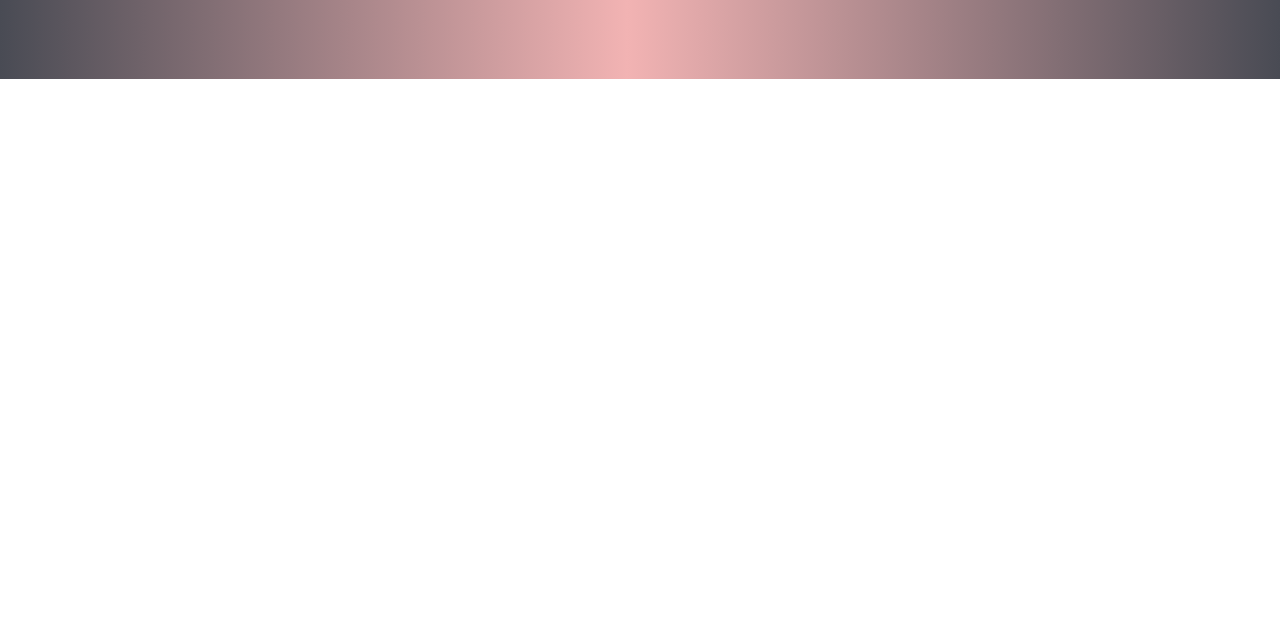
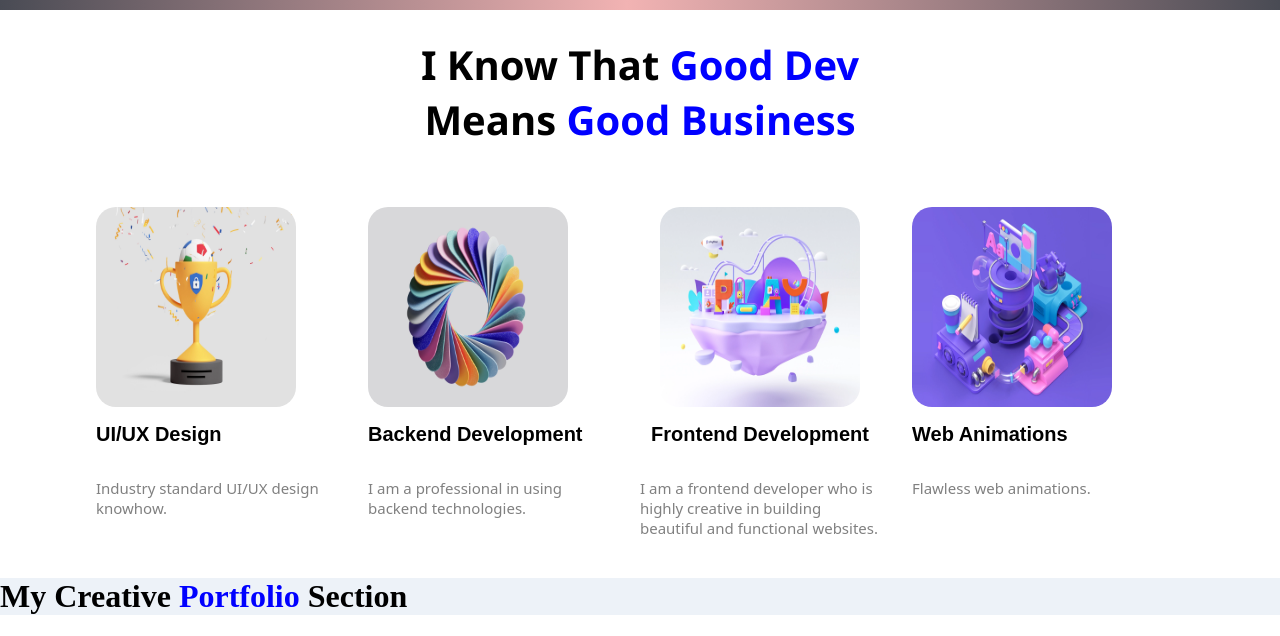
Before and after one commit to EmmyCodes1106/EmmyCodes-Portfolio, a plain HTML site: page index.html in a window 1280 px wide. Shown: the part 721-1357 px from the top of the page. Before the commit the page ends 800 px from the top, so only its background shows below. Drawn offline with Linux system fonts and the light colour scheme.

Commit message:
about page

```diff
--- a/index.html
+++ b/index.html
@@ -26,14 +26,14 @@
       <div class="links">
         <ul type="none">
           <li><a href="#">HOME</a></li>
-          <li><a href="#">ABOUT</a></li>
+          <li><a href="#about">ABOUT</a></li>
+          <li><a href="#work">WORK</a></li>
           <li><a href="#">SKILL</a></li>
-          <li><a href="#">WORK</a></li>
           <li><a href="#">CONTACT</a></li>
         </ul>
       </div>
     </nav>
-    <div class="page">
+    <div class="home">
       <div class="picture">
         <div class="text">
           <h1>👋 Hello I am EmmyCodes</h1>
@@ -83,5 +83,66 @@
         />
       </div>
     </div>
+    <div
+      class="about"
+      id="about"
+    >
+      <div class="text">
+        <h1>
+          I Know That
+          <span>Good Dev</span>
+          <br />Means <span>Good Business</span>
+        </h1>
+      </div>
+      <div class="frame">
+        <div class="ui_ux">
+          <img
+            width="200px"
+            height="200px"
+            src="./Assets/ui.png"
+            alt="ui_ux"
+          />
+          <h2>UI/UX Design</h2>
+          <p>Industry standard UI/UX design knowhow.</p>
+        </div>
+        <div class="backend">
+          <img
+            width="200px"
+            height="200px"
+            src="./Assets/backend.png"
+            alt="backend"
+          />
+          <h2>Backend Development</h2>
+          <p>I am a professional in using backend technologies.</p>
+        </div>
+        <div class="frontend">
+          <img
+            src="./Assets/frontend.png"
+            alt="frontend"
+          />
+          <h2>Frontend Development</h2>
+          <p>
+            I am a frontend developer who is highly creative in building
+            beautiful and functional websites.
+          </p>
+        </div>
+        <div class="web">
+          <img
+            width="200px"
+            height="200px"
+            src="./Assets/web.png"
+            alt="web-animation"
+          />
+          <h2>Web Animations</h2>
+          <p>Flawless web animations.</p>
+        </div>
+      </div>
+    </div>
+    <div
+      class="work"
+      id="work"
+    >
+      <h1>My Creative <span>Portfolio</span> Section</h1>
+    </div>
   </body>
 </html>
--- a/style.css
+++ b/style.css
@@ -2,12 +2,6 @@
   box-sizing: border-box;
 }
 body {
-  background: linear-gradient(
-    90deg,
-    rgba(73, 75, 84, 1) 0%,
-    rgba(242, 179, 179, 1) 49%,
-    rgba(73, 75, 84, 1) 100%
-  );
   margin: 0;
 }
 nav {
@@ -68,9 +62,15 @@ nav .logo h1 {
   color: red;
   text-shadow: 10px 10px orange;
 }
-.page {
-  margin-top: 100px;
+.home {
+  margin-top: 80px;
   display: flex;
+  background: linear-gradient(
+    90deg,
+    rgba(73, 75, 84, 1) 0%,
+    rgba(242, 179, 179, 1) 49%,
+    rgba(73, 75, 84, 1) 100%
+  );
 }
 .picture {
   display: flex;
@@ -81,6 +81,7 @@ nav .logo h1 {
   background-color: rgba(0, 0, 255, 0.226);
   padding: 30px;
   display: flex;
+  margin-top: 30px;
 }
 .picture .text h1 {
   background: linear-gradient(
@@ -127,5 +128,164 @@ nav .logo h1 {
   object-fit: cover;
   display: flex;
   margin-left: 100px;
-  margin-top: 20px;
+  margin-top: 50px;
 }
+.about {
+  background-color: white;
+  width: 85vw;
+  margin: auto;
+}
+.about .text h1 {
+  color: black;
+  text-align: center;
+  font-size: 40px;
+  font-family: 'Segoe UI', Tahoma, Geneva, Verdana, sans-serif;
+  font-weight: 600;
+}
+.about .text h1 span {
+  color: blue;
+}
+.frame {
+  display: flex;
+  align-items: flex-start;
+  justify-content: space-around;
+  width: 100%;
+  height: auto;
+  margin-top: 60px;
+}
+.ui_ux {
+  width: 250px;
+  display: flex;
+  flex-direction: column;
+  background-color: white;
+  margin-right: 32px;
+  height: 350px;
+  overflow: hidden;
+}
+.ui_ux img {
+  border-radius: 10%;
+  background-color: white;
+}
+.ui_ux h2 {
+  font-size: 20px;
+  font-family: Arial, Helvetica, sans-serif;
+  text-align: left;
+}
+.ui_ux p {
+  font-size: 15px;
+  text-align: left;
+  font-family: system-ui, -apple-system, BlinkMacSystemFont, 'Segoe UI', Roboto,
+    Oxygen, Ubuntu, Cantarell, 'Open Sans', 'Helvetica Neue', sans-serif;
+  font-weight: 6300;
+  color: gray;
+}
+.ui_ux img:hover {
+  width: 210px;
+  height: 210px;
+  transition: all 0.25s ease-in-out;
+}
+.backend {
+  width: 250px;
+  height: 350px;
+  display: flex;
+  flex-direction: column;
+  background-color: white;
+  margin-right: 32px;
+}
+.backend img {
+  border-radius: 10%;
+  background-color: white;
+}
+.backend h2 {
+  font-size: 20px;
+  font-family: Arial, Helvetica, sans-serif;
+  text-align: left;
+}
+.backend p {
+  font-size: 15px;
+  text-align: left;
+  font-family: system-ui, -apple-system, BlinkMacSystemFont, 'Segoe UI', Roboto,
+    Oxygen, Ubuntu, Cantarell, 'Open Sans', 'Helvetica Neue', sans-serif;
+  font-weight: 6300;
+  color: gray;
+}
+.backend img:hover {
+  width: 210px;
+  height: 210px;
+  transition: all 0.25s ease-in-out;
+}
+.frontend {
+  width: 250px;
+  display: flex;
+  flex-direction: column;
+  background-color: white;
+  margin-right: 32px;
+  height: 350px;
+  height: auto;
+  justify-content: center;
+  align-items: center;
+}
+.frontend > img {
+  border-radius: 10%;
+  background-color: white;
+  display: block;
+  width: 200px;
+  height: 200px;
+}
+.frontend h2 {
+  font-size: 20px;
+  font-family: Arial, Helvetica, sans-serif;
+  text-align: left;
+}
+.frontend p {
+  font-size: 15px;
+  text-align: left;
+  font-family: system-ui, -apple-system, BlinkMacSystemFont, 'Segoe UI', Roboto,
+    Oxygen, Ubuntu, Cantarell, 'Open Sans', 'Helvetica Neue', sans-serif;
+  font-weight: 6300;
+  color: gray;
+}
+.frontend img:hover {
+  width: 210px;
+  height: 210px;
+  transition: all 0.25s ease-in-out;
+}
+.web {
+  width: 250px;
+  display: flex;
+  flex-direction: column;
+  background-color: white;
+  margin-right: 32px;
+  height: 350px;
+}
+.web img {
+  border-radius: 10%;
+  background-color: white;
+}
+.web h2 {
+  font-size: 20px;
+  font-family: Arial, Helvetica, sans-serif;
+  text-align: left;
+}
+.web p {
+  font-size: 15px;
+  text-align: left;
+  font-family: system-ui, -apple-system, BlinkMacSystemFont, 'Segoe UI', Roboto,
+    Oxygen, Ubuntu, Cantarell, 'Open Sans', 'Helvetica Neue', sans-serif;
+  font-weight: 6300;
+  color: gray;
+}
+.web img:hover {
+  width: 210px;
+  height: 210px;
+  transition: all 0.25s ease-in-out;
+}
+.work {
+  background-color: #edf2f8;
+}
+.work h1 {
+  color: black;
+}
+.work h1 span {
+  color: blue;
+}
```
